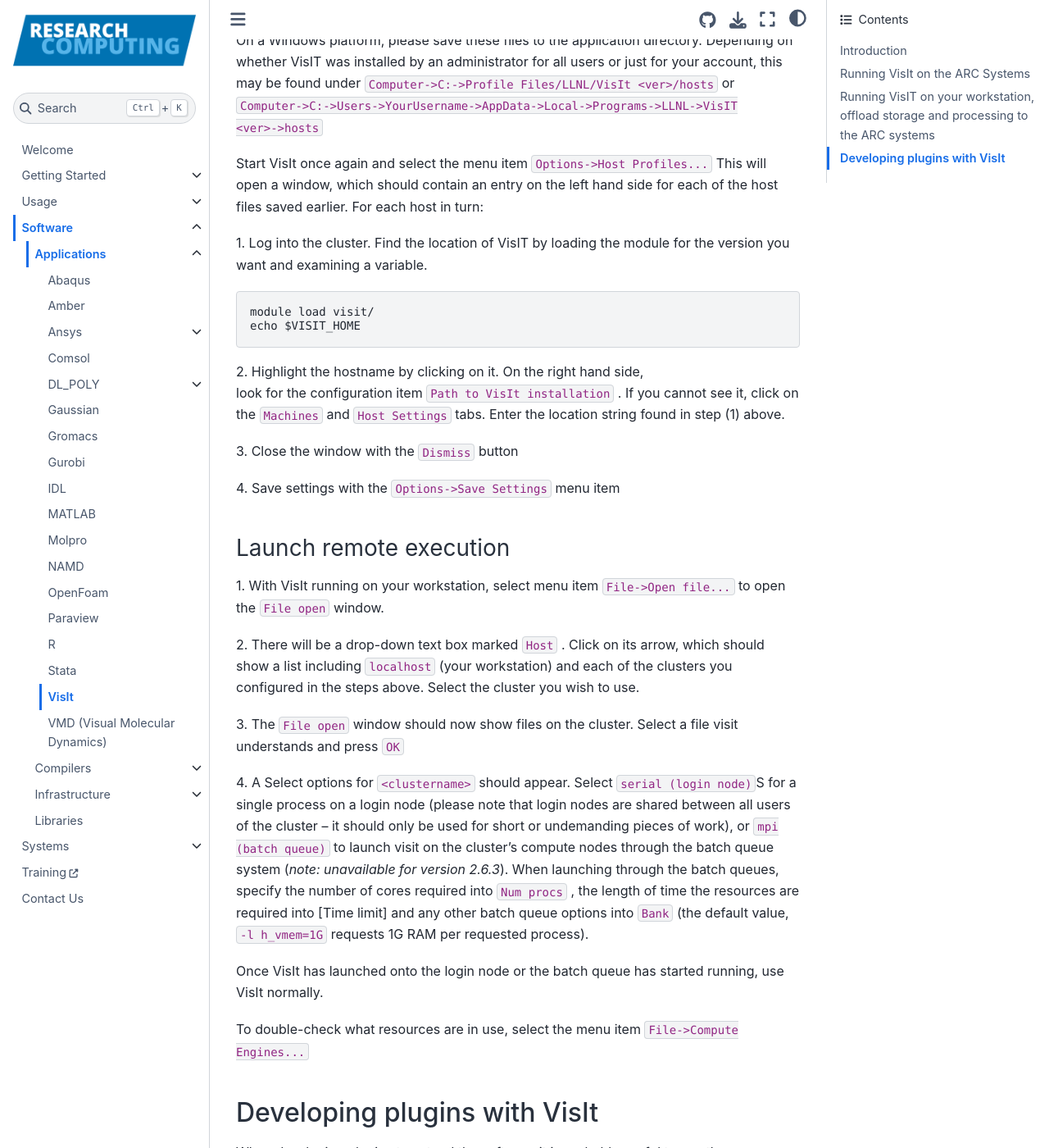
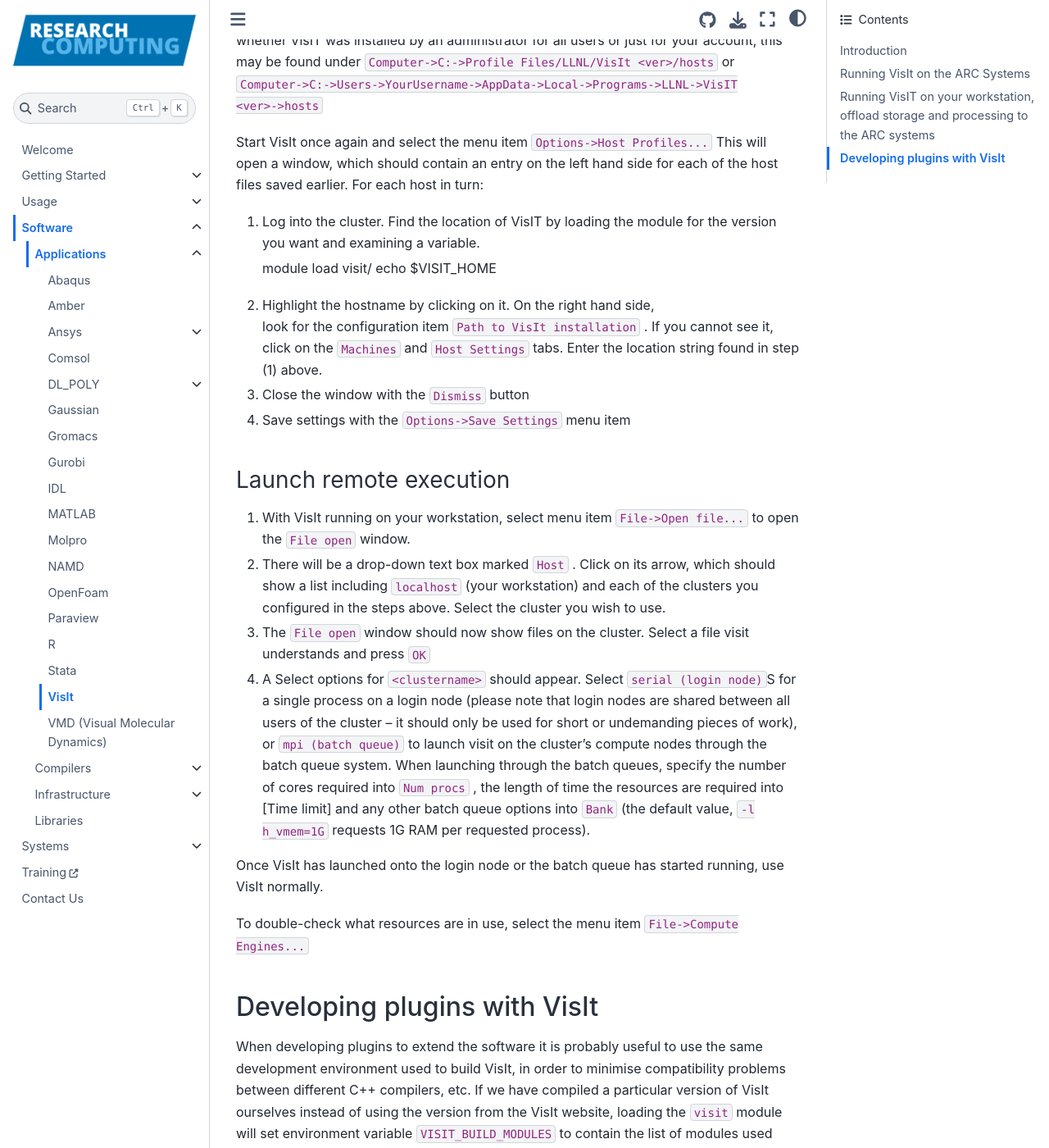
Before and after one commit to foqueiroz/arcdocs.github.io, a Jupyter Book: the page built from book/software/applications/visit.md, in a window 1280 px wide and 1400 px high, scrolled down 2306 px. Shown: the whole window at 82% size. Built offline with Jupyter Book 1.0.4 settings and Sphinx 7.4.7 and the Sphinx Book theme 1.1.4, drawn with Linux system fonts in a browser that asks for light colours; some of the changed text lies outside the part shown.

Commit message:
Fix missing bits of text, and update to current versions

```diff
--- a/book/software/applications/visit.md
+++ b/book/software/applications/visit.md
@@ -2,7 +2,7 @@
 
 ## Introduction
 
-[VisIt](https://visit.llnl.gov/) is a data analysis and visualisation
+[VisIt](https://visit.llnl.gov) is a data analysis and visualisation
 application, developed to be able to analyse large datasets. We show
 here how to start the program on our facilities; however, please refer
 to the project documentation for details on how to use the application
@@ -45,17 +45,16 @@
 Recommended for larger pieces of work:
 
     $ module load visit
-    $ qrsh -cwd -V -l h_rt= -l h_vmem= visit
+    $ qrsh -cwd -V -l h_rt=<hh:mm:ss> -l h_vmem=<vmem> visit
 
 Or, where using more than one cpu is useful, to launch visit in parallel
-(*note: unavailable for version 2.6.3*):
 
     $ module load visit
-    $ qrsh -cwd -V -l h_rt= -l h_vmem= -pe ib  visit -np
+    $ qrsh -cwd -V -l h_rt=<hh:mm:ss> -l h_vmem=<vmem> -pe ib <num> visit -np <num>
 
-In the above commands, hh:mm:ss is the length of real time the program
-will be run for, vmem is the amount of memory required per core (e.g.
-"1G" for 1 GB RAM), and num is the number of cores required (please note
+In the above commands, <hh:mm:ss> is the length of real time the program
+will be run for, <vmem> is the amount of memory required per core (e.g.
+"1G" for 1 GB RAM), and <num> is the number of cores required (please note
 it appears twice in the command).
 
 ## Running VisIT on your workstation, offload storage and processing to the ARC systems
@@ -65,7 +64,7 @@
 
 Select a version number from the list of installed versions of visit,
 then download and install a copy of that version appropriate to your
-machine from <https://visit.llnl.gov/>. The list of installed versions
+machine from <https://visit.llnl.gov>. The list of installed versions
 is provided by executing the following command on the cluster:
 
     $ module avail visit
@@ -100,40 +99,40 @@
 window, which should contain an entry on the left hand side for each of
 the host files saved earlier. For each host in turn:
 
-1\. Log into the cluster. Find the location of VisIT by loading the
+1. Log into the cluster. Find the location of VisIT by loading the
 module for the version you want and examining a variable.
 
     module load visit/
     echo $VISIT_HOME
 
-2\. Highlight the hostname by clicking on it. On the right hand side,\
+2. Highlight the hostname by clicking on it. On the right hand side,\
 look for the configuration item `Path to VisIt
 installation` . If you cannot
 see it, click on the `Machines` and `Host Settings` tabs. Enter the location string found in step (1) above.
 
-3\. Close the window with the `Dismiss` button
+3. Close the window with the `Dismiss` button
 
-4\. Save settings with the `Options->Save Settings` menu item
+4. Save settings with the `Options->Save Settings` menu item
 
 ### Launch remote execution
 
-1\. With VisIt running on your workstation, select menu item `File->Open file...` to open the `File open` window.
+1. With VisIt running on your workstation, select menu item `File->Open file...` to open the `File open` window.
 
-2\. There will be a drop-down text box marked `Host` . Click on its arrow, which should show a
+2. There will be a drop-down text box marked `Host` . Click on its arrow, which should show a
 list including `localhost`
 (your workstation) and each of the clusters you configured in the steps
 above. Select the cluster you wish to use.
 
-3\. The `File open` window
+3. The `File open` window
 should now show files on the cluster. Select a file visit understands
 and press `OK`
 
-4\. A Select options for `<clustername>` should appear. Select `serial (login
+4. A Select options for `<clustername>` should appear. Select `serial (login
 node)`S for a single process
 on a login node (please note that login nodes are shared between all
 users of the cluster -- it should only be used for short or undemanding
 pieces of work), or `mpi (batch queue)` to launch visit on the cluster's compute nodes through
-the batch queue system (*note: unavailable for version 2.6.3*). When
+the batch queue system. When
 launching through the batch queues, specify the number of cores required
 into `Num procs` , the length
 of time the resources are required into [Time limit] and any other batch queue options into
@@ -160,4 +159,4 @@
 
     $ module load visit
     $ echo $VISIT_BUILD_MODULES
-    bit/64 gnu/4.9.1 openmpi/1.6.5 mkl/11.2
+    gnu/native openmpi mkl qt
```
